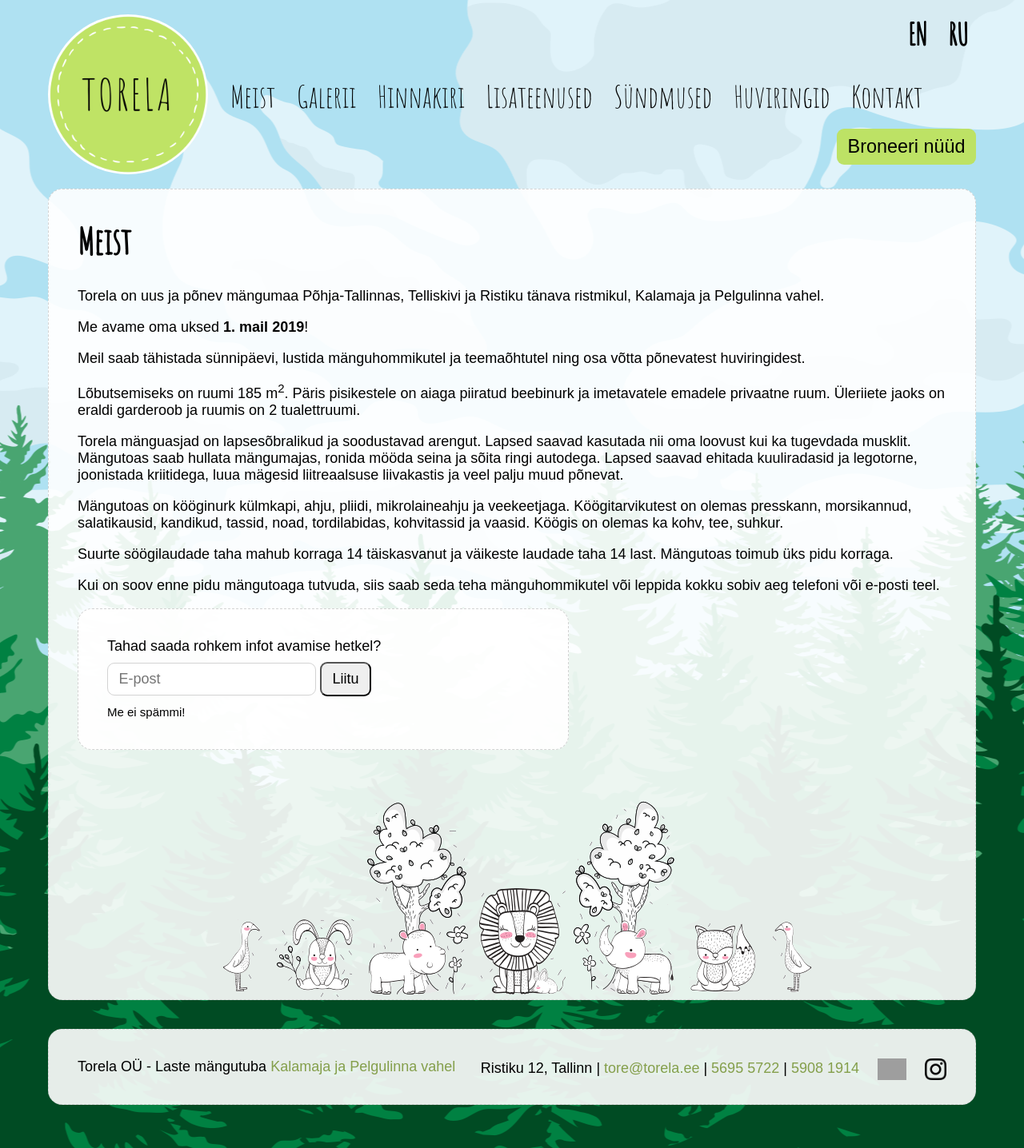
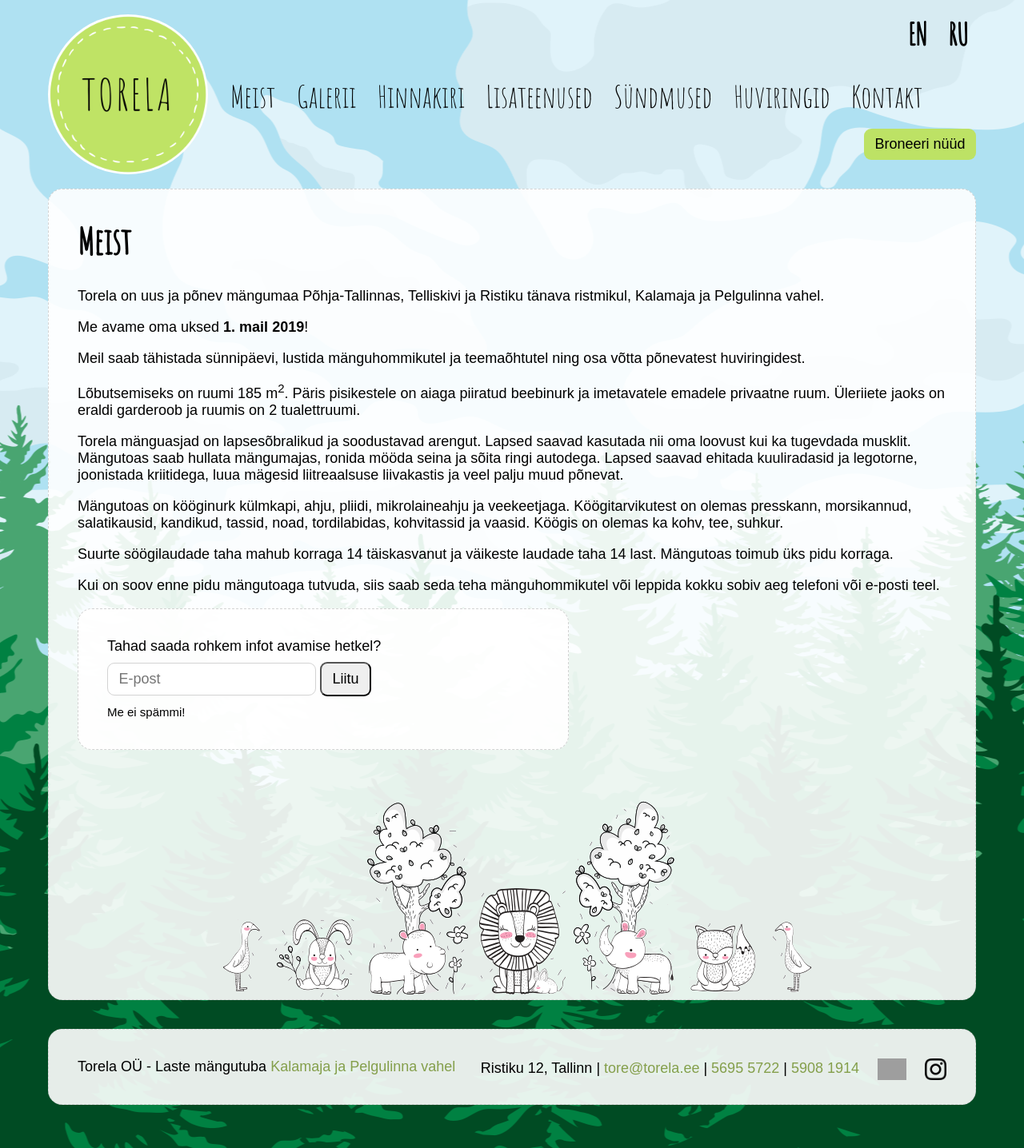
Before and after one commit to mypsik/torela, a Jekyll site: the page built from index.md, in a window 1280 px wide. Shown: the whole page at 80% size. Built offline with Jekyll 4.4.1, drawn with Linux system fonts in a browser that asks for light colours; a script that is not in the unit is left out; grey boxes are pictures that could not be loaded.

Commit message:
replace timify book-now button with own booking calendar

```diff
--- a/_config.yml
+++ b/_config.yml
@@ -7,4 +7,3 @@
 phone1: 5695 5722
 phone2: 5908 1914
 iban: EE477700771003581431
-timify: 5c815f4bf807b50f703b46dd
--- a/_layouts/default.html
+++ b/_layouts/default.html
@@ -36,7 +36,7 @@
         <a href="{% if page.ru %}{{page.ru}}{%else%}/ru/{%endif%}" hreflang="ru">RU</a>
       </span>
     </nav>
-    <button class="timify-button book-now" data-id="{{ site.timify }}">Broneeri nüüd</button>
+    <a href="/hinnakiri/#calendar" class="book-now button">Broneeri nüüd</a>
     {%endif%}
 
     {%if page.lang == 'en'%}
@@ -53,7 +53,7 @@
         <a href="{% if page.ru %}{{page.ru}}{%else%}/ru/{%endif%}" hreflang="ru">RU</a>
       </span>
     </nav>
-    <button class="timify-button book-now" data-id="{{ site.timify }}">Book now</button>
+    <a href="/en/prices/#calendar" class="book-now button">Book now</a>
     {%endif%}
 
     {%if page.lang == 'ru'%}
@@ -70,7 +70,7 @@
         <a href="{% if page.en %}{{page.en}}{%else%}/en/{%endif%}" hreflang="en">EN</a>
       </span>
     </nav>
-    <button class="timify-button book-now" data-id="{{ site.timify }}">Бронировать</button>
+    <a href="/ru/prices/#calendar" class="book-now button">Бронировать</a>
     {%endif%}
   </header>
 
@@ -104,7 +104,6 @@
     {%endif%}
   </footer>
 
-  <script async id="timify" data-lang="{{ page.lang }}" src="https://widget.timify.com/js/widget.js" data-position="flexible"></script>
   <script>
     (function(i,s,o,g,r,a,m){i['GoogleAnalyticsObject']=r;i[r]=i[r]||function(){
       (i[r].q=i[r].q||[]).push(arguments)},i[r].l=1*new Date();a=s.createElement(o),
--- a/js/torela.js
+++ b/js/torela.js
@@ -16,14 +16,6 @@
   })
 
   initGallery()
-
-  $(window).on('hashchange', function() {
-    document.body.style.backgroundImage = 'url(/img/' + location.hash.substring(1) + ')'
-  })
-
-  if (location.hash) {
-    $(window).trigger('hashchange')
-  }
 })
 
 function initGallery() {
--- a/styles/torela.css
+++ b/styles/torela.css
@@ -29,7 +29,7 @@
   color: #849f4b;
 }
 
-a:hover {
+a:not(.button):hover {
   text-decoration: underline;
   color: #849f4b;
 }
@@ -88,7 +88,7 @@
   font-weight: bold;
 }
 
-.timify-button {
+.book-now {
   float: right;
   margin-top: -75px;
   font-size: 1.3rem;
@@ -97,7 +97,7 @@
   cursor: pointer;
 }
 
-.timify-button:hover {
+.book-now:hover {
   opacity: 0.8;
 }
 
@@ -134,7 +134,8 @@
   margin-left: 1rem;
 }
 
-input:not([type=checkbox]):not([type=radio]), button, textarea, select {
+input:not([type=checkbox]):not([type=radio]), button, .button, textarea, select {
+  color: black;
   font-size: 1rem;
   font-family: sans-serif;
   padding: 0.5rem 0.75rem;
@@ -241,7 +242,7 @@
     padding-top: 160px;
   }
 
-  .timify-button {
+  .book-now {
     width: 100%;
   }
 
```
